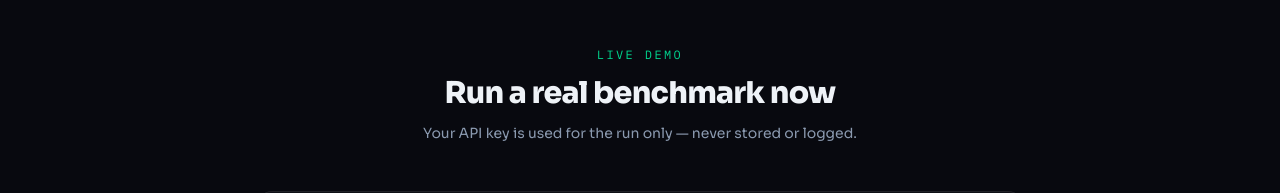
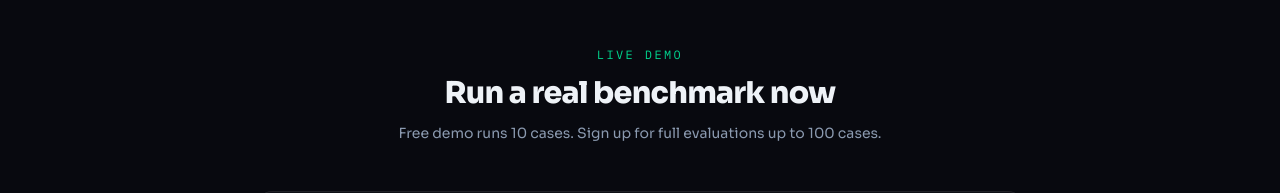
Before and after one commit to ruth411/stabilium-web, a Next.js app: page / in a window 1280 px wide. Shown: the part 1960-2153 px from the top of the page. Built offline with nearby package versions, Linux system fonts and the light colour scheme.

Commit message:
fix: limit live demo to 10 cases, add signup upsell note

```diff
--- a/src/app/page.tsx
+++ b/src/app/page.tsx
@@ -196,7 +196,7 @@ export default function HomePage() {
       const res = await fetch("/api/evaluate", {
         method: "POST",
         headers: { "content-type": "application/json" },
-        body: JSON.stringify({ provider, model, api_key: apiKey, run_count: 3, max_cases: 5 }),
+        body: JSON.stringify({ provider, model, api_key: apiKey, run_count: 3, max_cases: 10 }),
       });
       const data = (await res.json()) as EvalResult | { error?: string };
       if (!res.ok) {
@@ -408,7 +408,7 @@ export default function HomePage() {
               Run a real benchmark now
             </h2>
             <p className="mt-3 text-sm" style={{ color: "#8b9ab0" }}>
-              Your API key is used for the run only — never stored or logged.
+              Free demo runs 10 cases. Sign up for full evaluations up to 100 cases.
             </p>
           </div>
 
```
